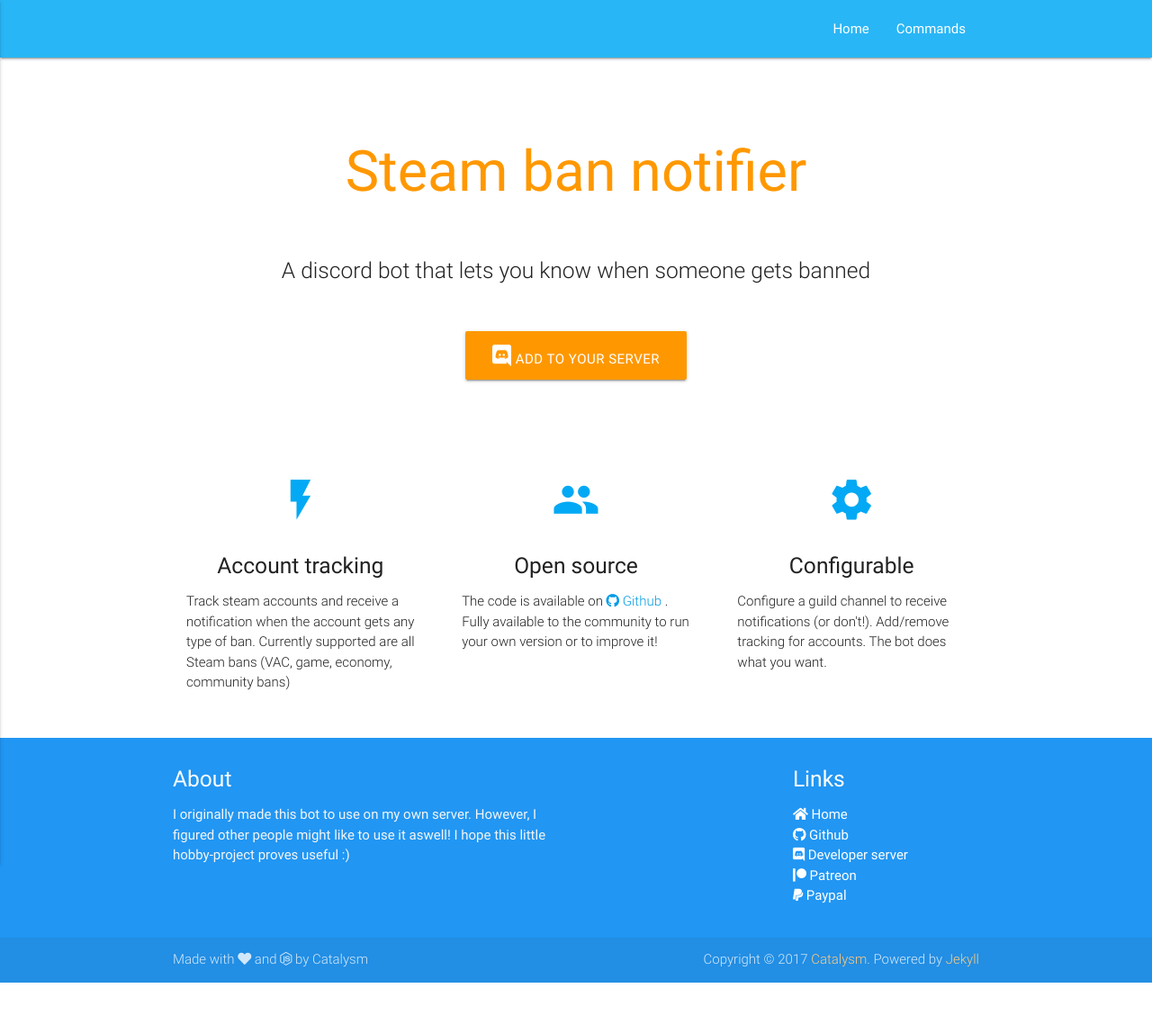
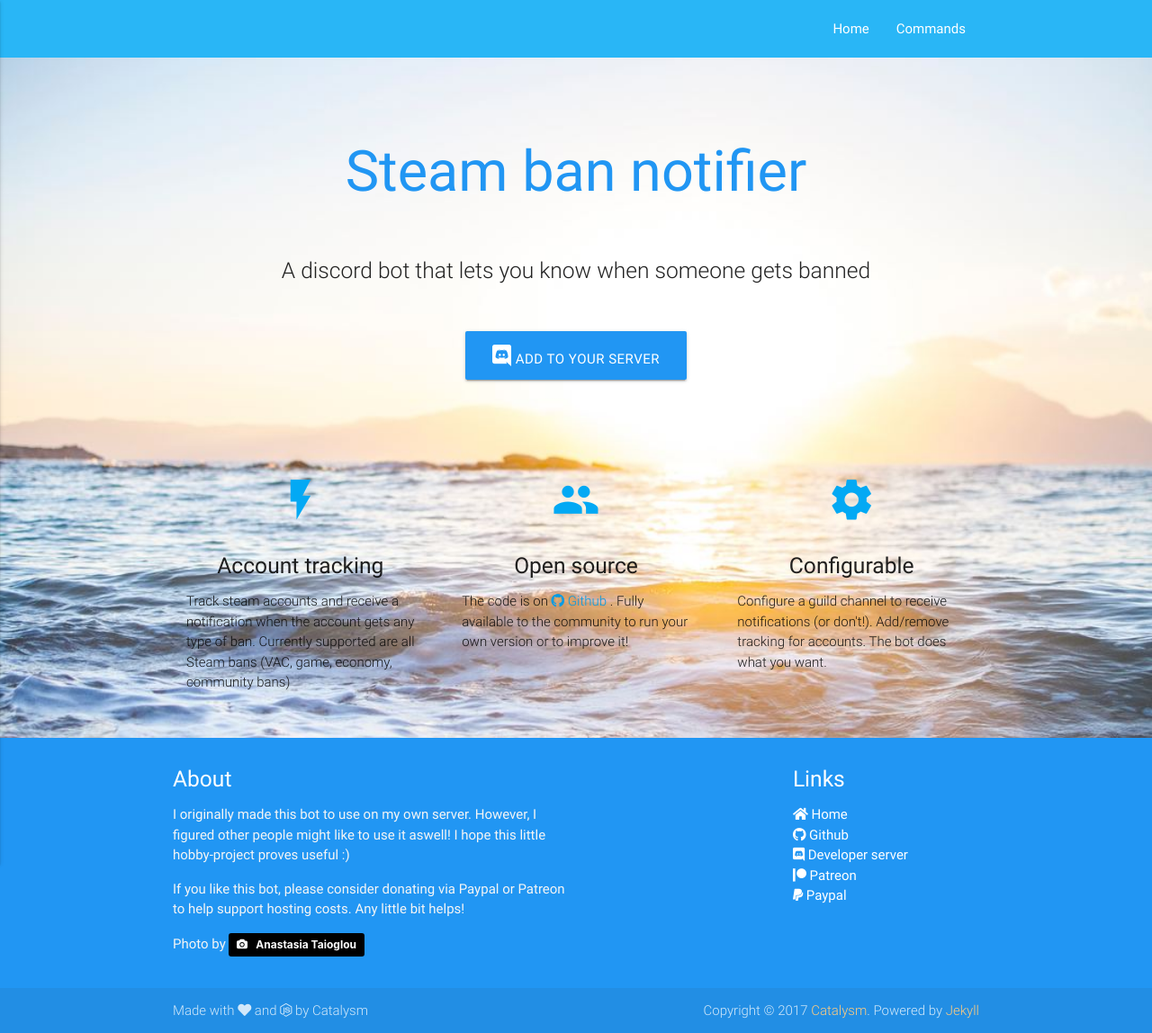
Before and after one commit to niekcandaele/steam-ban-notifier-bot, a Jekyll site: the page built from docs/index.md, in a window 1280 px wide. Shown: the whole page at 90% size. Built offline with Jekyll 4.4.1, drawn with Linux system fonts in a browser that asks for light colours; nearby versions of some CDN libraries; before the commit the page ends 1092 px from its top, so only the background shows below that.

Commit message:
Some updates to the site

```diff
--- a/docs/_includes/footer.html
+++ b/docs/_includes/footer.html
@@ -3,7 +3,25 @@
     <div class="row">
       <div class="col l6 s12">
         <h5 class="white-text">About</h5>
-        <p class="grey-text text-lighten-4"> I originally made this bot to use on my own server. However, I figured other people might like to use it aswell! I hope this little hobby-project proves useful :) </p>
+        <p class="grey-text text-lighten-4"> I originally made this bot to use on my own server. However, I figured other people might like to use it aswell!
+          I hope this little hobby-project proves useful :) </p>
+          <p class="grey-text text-lighten-4">
+            If you like this bot, please consider donating via Paypal or Patreon to help support hosting costs. Any little bit helps!
+          </p>
+        <p class="grey-text text-lighten-4"> Photo by
+          <a style="background-color:black;color:white;text-decoration:none;padding:4px 6px;font-family:-apple-system, BlinkMacSystemFont, &quot;San Francisco&quot;, &quot;Helvetica Neue&quot;, Helvetica, Ubuntu, Roboto, Noto, &quot;Segoe UI&quot;, Arial, sans-serif;font-size:12px;font-weight:bold;line-height:1.2;display:inline-block;border-radius:3px;"
+            href="https://unsplash.com/@thenata?utm_medium=referral&amp;utm_campaign=photographer-credit&amp;utm_content=creditBadge"
+            target="_blank" rel="noopener noreferrer" title="Download free do whatever you want high-resolution photos from Anastasia Taioglou">
+            <span style="display:inline-block;padding:2px 3px;">
+              <svg xmlns="http://www.w3.org/2000/svg" style="height:12px;width:auto;position:relative;vertical-align:middle;top:-1px;fill:white;"
+                viewBox="0 0 32 32">
+                <title>unsplash-logo</title>
+                <path d="M20.8 18.1c0 2.7-2.2 4.8-4.8 4.8s-4.8-2.1-4.8-4.8c0-2.7 2.2-4.8 4.8-4.8 2.7.1 4.8 2.2 4.8 4.8zm11.2-7.4v14.9c0 2.3-1.9 4.3-4.3 4.3h-23.4c-2.4 0-4.3-1.9-4.3-4.3v-15c0-2.3 1.9-4.3 4.3-4.3h3.7l.8-2.3c.4-1.1 1.7-2 2.9-2h8.6c1.2 0 2.5.9 2.9 2l.8 2.4h3.7c2.4 0 4.3 1.9 4.3 4.3zm-8.6 7.5c0-4.1-3.3-7.5-7.5-7.5-4.1 0-7.5 3.4-7.5 7.5s3.3 7.5 7.5 7.5c4.2-.1 7.5-3.4 7.5-7.5z"></path>
+              </svg>
+            </span>
+            <span style="display:inline-block;padding:2px 3px;">Anastasia Taioglou</span>
+          </a>
+        </p>
       </div>
       <div class="col l3 s12">
         <!--
@@ -22,7 +40,8 @@
         <h5 class="white-text">Links</h5>
         <ul>
           <li>
-            <a class="white-text" href="/"><i class="fas fa-home"></i> Home</a>
+            <a class="white-text" href="/">
+              <i class="fas fa-home"></i> Home</a>
           </li>
           <li>
             <a class="white-text" href="https://github.com/niekcandaele/steam-ban-notifier-bot" target="_blank">
--- a/docs/_layouts/home.html
+++ b/docs/_layouts/home.html
@@ -1,19 +1,19 @@
 ---
 layout: default
 ---
-
+<div id="homepage-container">
   <div class="section no-pad-bot" id="index-banner">
     <div class="container">
       <br>
       <br>
-    <h1 class="header center orange-text">{{ site.title }}</h1>
+      <h1 class="header center blue-text">{{ site.title }}</h1>
       <div class="row center">
         <h5 class="header col s12 light">{{ content }}</h5>
       </div>
 
       <div class="row center">
         <a href="https://discordapp.com/api/oauth2/authorize?client_id=441593020442345499&permissions=18432&scope=bot" id="download-button"
-        class="btn-large waves-effect waves-light orange">
+          class="btn-large waves-effect waves-light blue">
           <i class="fab fa-discord"></i> Add to your server</a>
       </div>
       <br>
@@ -46,7 +46,9 @@
             </h2>
             <h5 class="center">Open source</h5>
 
-          <p class="light">The code is available on <a href="https://github.com/niekcandaele/steam-ban-notifier-bot" target="_blank"><i class="fab fa-github"></i> Github </a>. Fully available to the community to run your own version or to improve it!</p>
+            <p class="light">The code is on
+              <a href="https://github.com/niekcandaele/steam-ban-notifier-bot" target="_blank">
+                <i class="fab fa-github"></i> Github </a>. Fully available to the community to run your own version or to improve it!</p>
           </div>
         </div>
 
@@ -57,7 +59,8 @@
             </h2>
             <h5 class="center">Configurable</h5>
 
-          <p class="light">Configure a guild channel to receive notifications (or don't!). Add/remove tracking for accounts. The bot does what you want.</p>
+            <p class="light">Configure a guild channel to receive notifications (or don't!). Add/remove tracking for accounts. The bot does
+              what you want.</p>
           </div>
         </div>
       </div>
@@ -67,3 +70,4 @@
   </div>
 
 </div>
+</div>
--- a/docs/assets/main.scss
+++ b/docs/assets/main.scss
@@ -3,3 +3,8 @@
 ---
 
 @import "main";
+
+#homepage-container {
+    background-image: url("/img/background-image.jpg");
+    background-size: 100%;
+}
```
Also changed, not shown: docs/img/background-image.jpg (added). Lines whose indentation alone changed are shown as unchanged.
